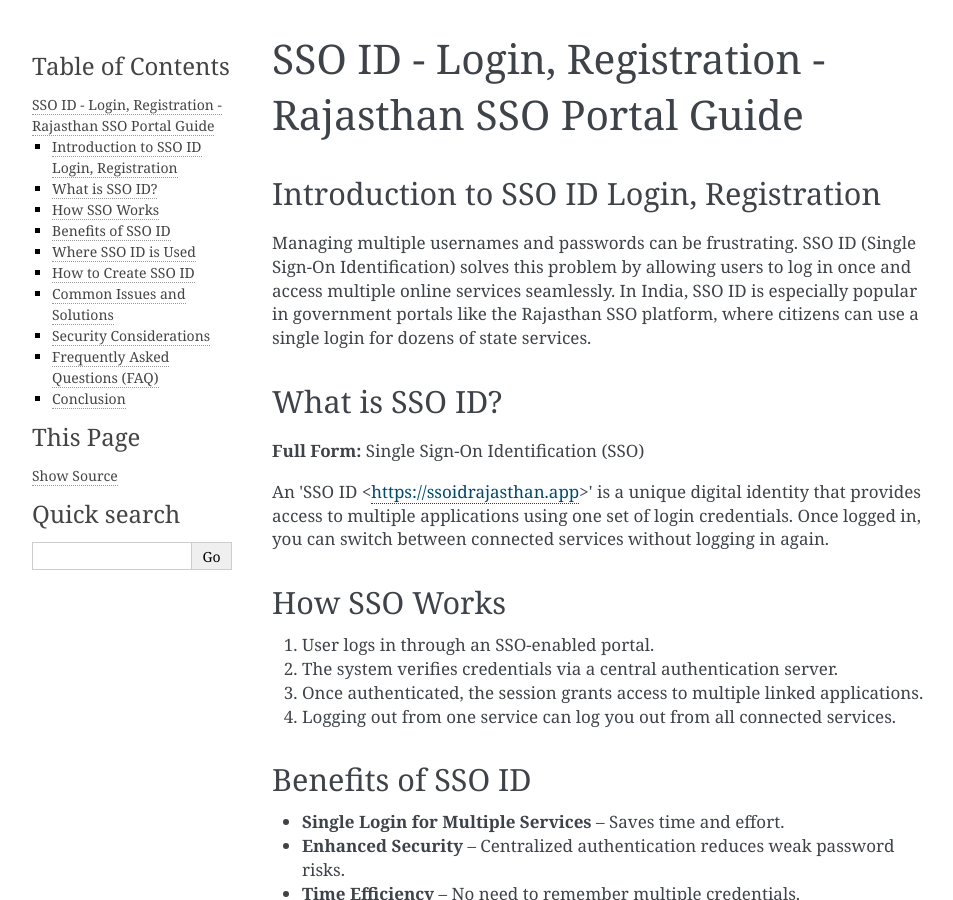
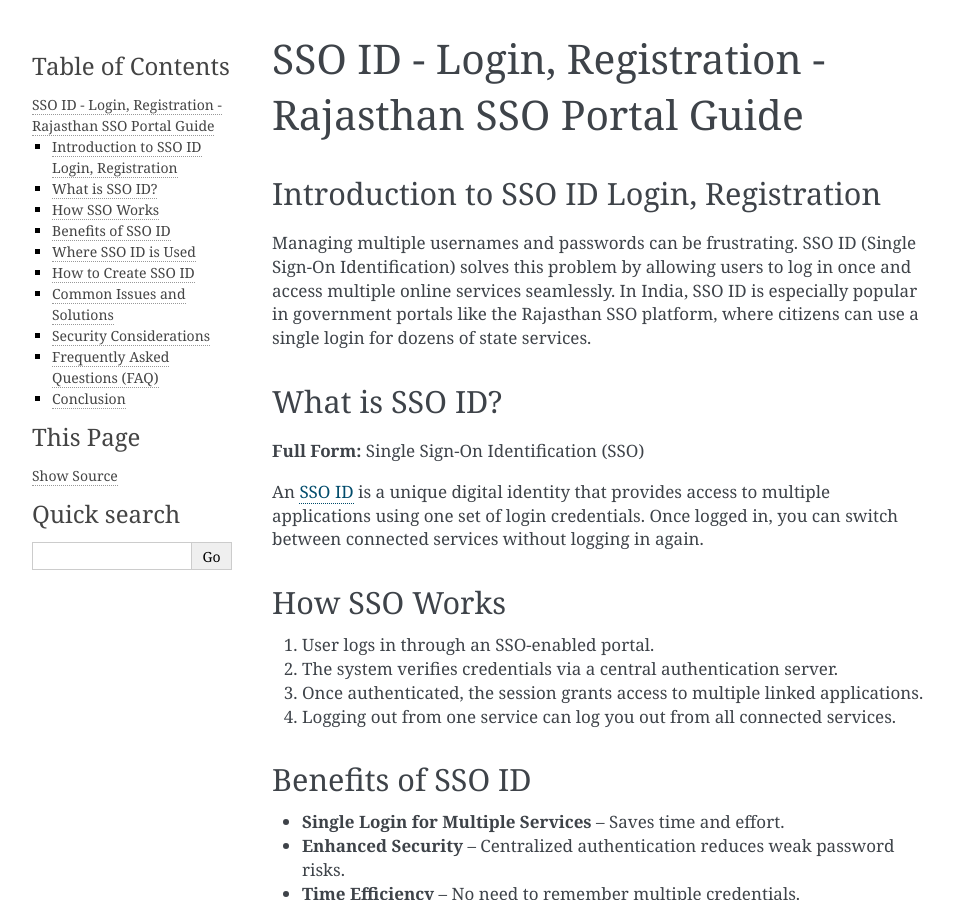
Before and after one commit to parivahan-sewa/ssorajasthan, a Sphinx documentation site: the page built from docs/index.rst, in a window 1280 px wide and 900 px high. Shown: the whole window, without its empty margins (148-1101 px from the left). Built offline with Sphinx 7.4.7, drawn with Linux system fonts in a browser that asks for light colours.

Commit message:
Fix formatting of SSO ID hyperlink in index.rst for consistency

```diff
--- a/docs/index.rst
+++ b/docs/index.rst
@@ -19,7 +19,7 @@
 ---------------
 **Full Form:** Single Sign-On Identification (SSO)
 
-An 'SSO ID <https://ssoidrajasthan.app>' is a unique digital identity that provides access to multiple applications using one set of login credentials. Once logged in, you can switch between connected services without logging in again.
+An `SSO ID <https://ssoidrajasthan.app>`_ is a unique digital identity that provides access to multiple applications using one set of login credentials. Once logged in, you can switch between connected services without logging in again.
 
 How SSO Works
 -------------
```
